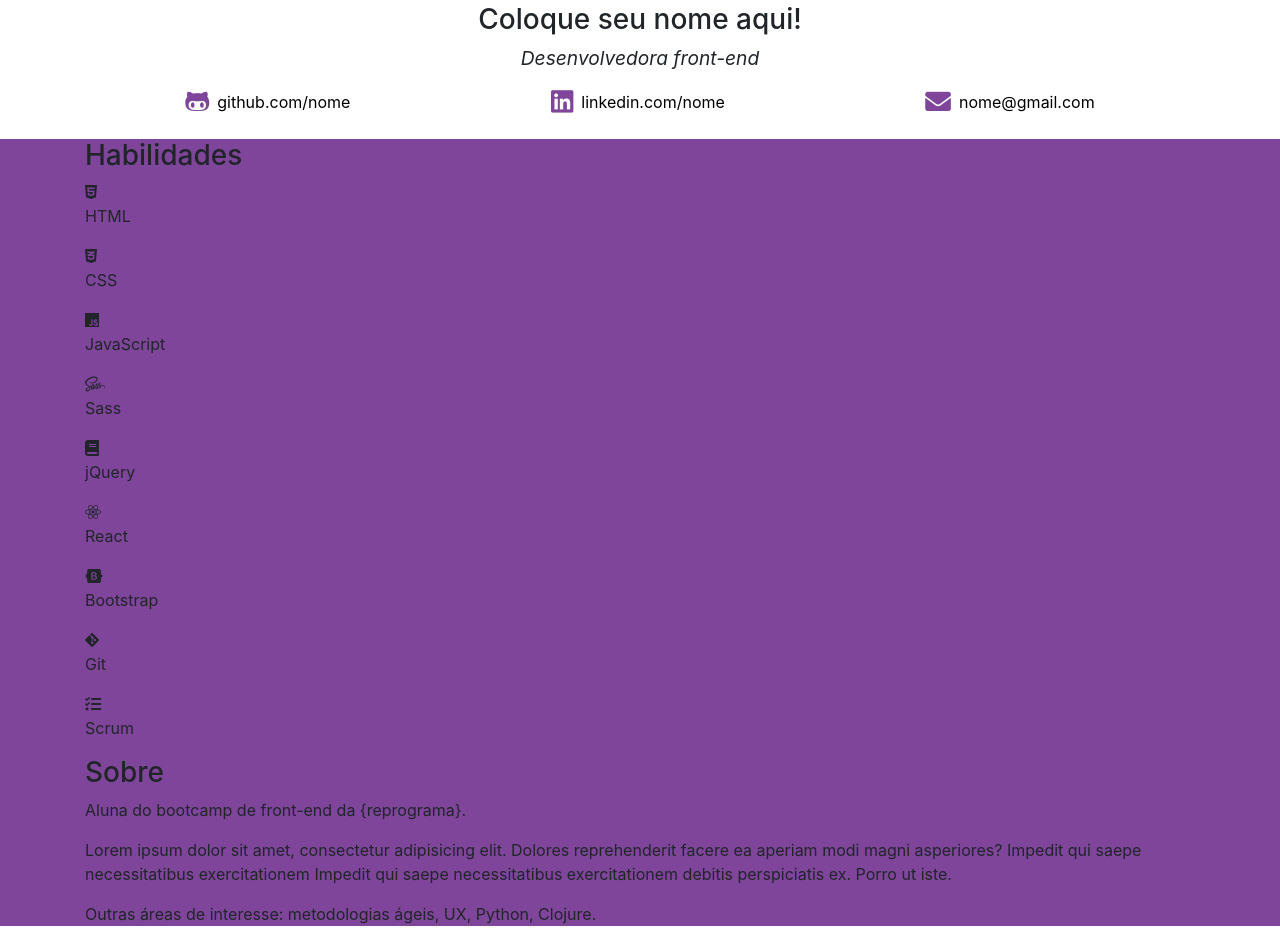
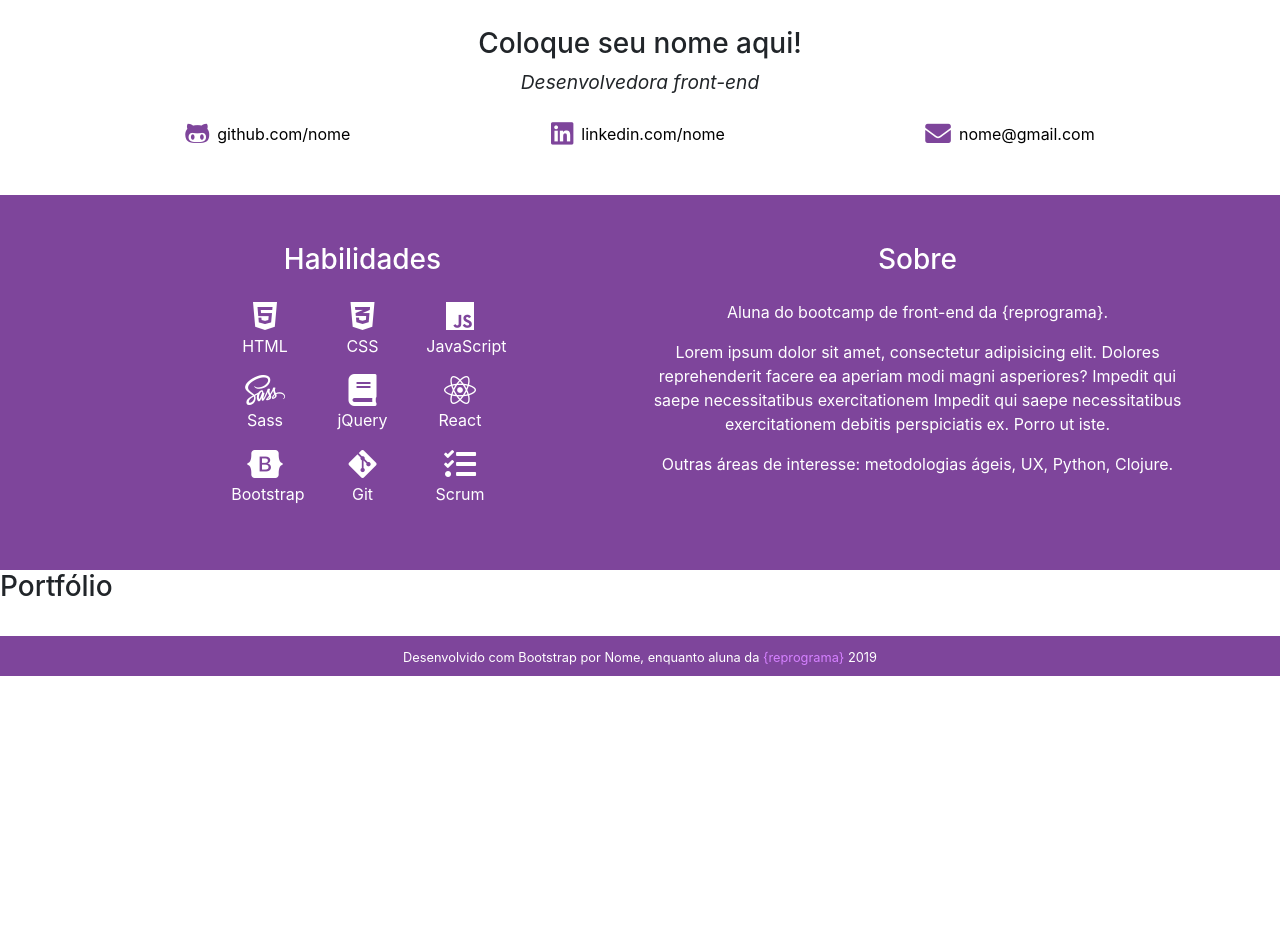
Before and after one commit to raissamartinsmenezes/T8-bootstrap-sass, a plain HTML site: page portfolio-nome/index.html in a window 1280 px wide. Shown: the part 580-1509 px from the top of the page. After the commit the page ends 1256 px from the top, so only its background shows below. Drawn offline with Linux system fonts and the light colour scheme.

Commit message:
adiciona habilidades e sobre

```diff
--- a/portfolio-nome/index.html
+++ b/portfolio-nome/index.html
@@ -74,9 +74,9 @@
 
         <!-- contato -->
         <section class="redes-sociais">
-            <div class="container text-center my-4">
+            <div class="container text-center py-5">
                 <h3>Coloque seu nome aqui!</h3>
-                <p class="font-italic">Desenvolvedora front-end</p>
+                <p class="font-italic pb-2">Desenvolvedora front-end</p>
                 <div class="d-flex justify-content-around icones">
                     <a href="" target="_blank" class="d-flex align-items-center">
                         <i class="fab fa-github-alt mr-2"></i>
@@ -96,48 +96,55 @@
     </header>
 
     <!-- seções - habilidades e sobre -->
-    <section class="bg-roxo">
-        <div class="container">
-            <h3>Habilidades</h3>
-            <div>
+    <section class="bg-roxo text-white">
+        <div class="container d-flex py-5">
+            <div class="w-50 text-center habilidades">
+                <h3 class="pb-3">Habilidades</h3>
+                <div class="row justify-content-center">
+                    <div class="col-2">
                         <i class="fab fa-html5"></i>
                         <p>HTML</p>
                     </div>
-            <div>
+                    <div class="col-2">
                         <i class="fab fa-css3-alt"></i>
                         <p>CSS</p>
                     </div>
-            <div>
+                    <div class="col-2">
                         <i class="fab fa-js"></i>
                         <p>JavaScript</p>
                     </div>
-            <div>
+                </div>
+                <div class="row justify-content-center">
+                    <div class="col-2">
                         <i class="fab fa-sass"></i>
                         <p>Sass</p>
                     </div>
-            <div>
+                    <div class="col-2">
                         <i class="fas fa-book"></i>
                         <p>jQuery</p>
                     </div>
-            <div>
+                    <div class="col-2">
                         <i class="fab fa-react"></i>
                         <p>React</p>
                     </div>
-            <div>
+                </div>
+                <div class="row justify-content-center">
+                    <div class="col-2">
                         <i class="fab fa-bootstrap"></i>
                         <p>Bootstrap</p>
                     </div>
-            <div>
+                    <div class="col-2">
                         <i class="fab fa-git-alt"></i>
                         <p>Git</p>
                     </div>
-            <div>
+                    <div class="col-2">
                         <i class="fas fa-tasks"></i>
                         <p>Scrum</p>
                     </div>
-
-            <section>
-                <h3>Sobre</h3>
+                </div>
+            </div>
+            <section class="w-50 text-center">
+                <h3 class="pb-3">Sobre</h3>
                 <p>Aluna do <span>bootcamp de front-end</span> da {reprograma}.</p>
                 <p>Lorem ipsum dolor sit amet, consectetur adipisicing elit. Dolores reprehenderit facere ea aperiam modi magni
                     asperiores? <span>Impedit qui saepe necessitatibus exercitationem </span> Impedit qui saepe necessitatibus
--- a/portfolio-nome/styles/style.css
+++ b/portfolio-nome/styles/style.css
@@ -40,3 +40,7 @@ a:hover {
 .rodape a {
     color: rgb(213, 129, 255);
 }
+
+.habilidades i {
+    font-size: 2rem;
+}
```
Lines whose indentation alone changed are shown as unchanged.
